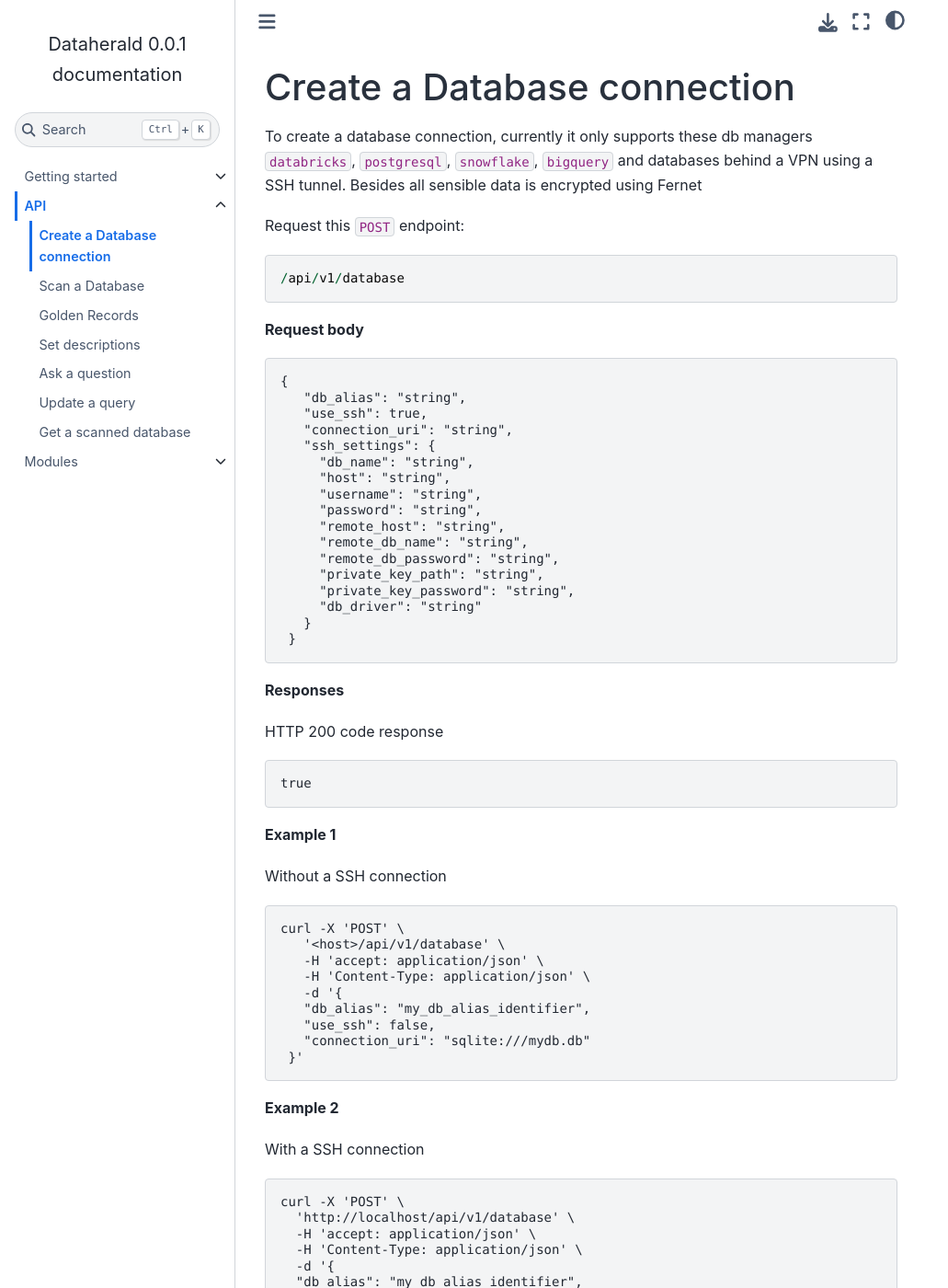
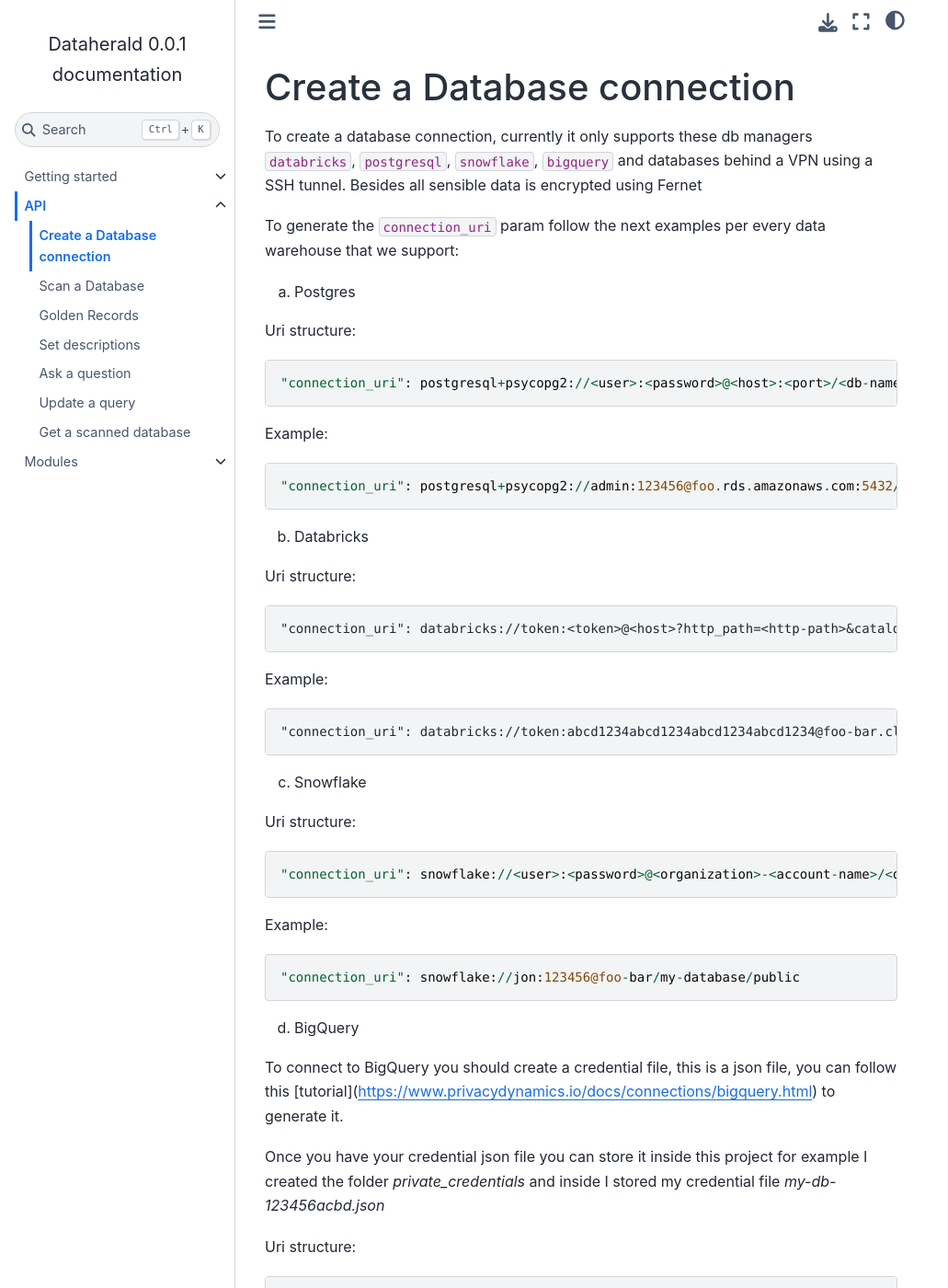
Before and after one commit to Dataherald/dataherald, a Sphinx documentation site: the page built from docs/api.database.rst, in a window 1280 px wide and 1400 px high. Shown: the whole window at 92% size, without its empty margins (0-1031 px from the left). Built offline with Sphinx 7.4.7 and the Sphinx Book theme 1.1.4, drawn with Linux system fonts in a browser that asks for light colours; some of the changed text lies outside the part shown.

Commit message:
DH-4514 Add in readme how to create DB_URI connections and add scanned db endpoint example

```diff
--- a/docs/api.database.rst
+++ b/docs/api.database.rst
@@ -5,7 +5,57 @@ To create a database connection, currently it only supports these db managers
 ``databricks``, ``postgresql``, ``snowflake``, ``bigquery`` and databases behind a VPN using a SSH tunnel.
 Besides all sensible data is encrypted using Fernet
 
-Request this ``POST`` endpoint::
+To generate the ``connection_uri`` param follow the next examples per every data warehouse that we support:
+
+a) Postgres
+
+Uri structure::
+
+"connection_uri": postgresql+psycopg2://<user>:<password>@<host>:<port>/<db-name>
+
+Example::
+
+"connection_uri": postgresql+psycopg2://admin:123456@foo.rds.amazonaws.com:5432/my-database
+
+b) Databricks
+
+Uri structure::
+
+"connection_uri": databricks://token:<token>@<host>?http_path=<http-path>&catalog=<catalog>&schema=<schema-name>
+
+Example::
+
+"connection_uri": databricks://token:abcd1234abcd1234abcd1234abcd1234@foo-bar.cloud.databricks.com?http_path=sql/protocolv1/o/123456/123-1234-abcdabcd&catalog=foobar&schema=default
+
+c) Snowflake
+
+Uri structure::
+
+"connection_uri": snowflake://<user>:<password>@<organization>-<account-name>/<database>/<schema>
+
+Example::
+
+"connection_uri": snowflake://jon:123456@foo-bar/my-database/public
+
+
+d) BigQuery
+
+To connect to BigQuery you should create a credential file, this is a json file, you can
+follow this [tutorial](https://www.privacydynamics.io/docs/connections/bigquery.html) to generate it.
+
+Once you have your credential json file you can store it inside this project for example I created the folder
+`private_credentials` and inside I stored my credential file `my-db-123456acbd.json`
+
+Uri structure::
+
+"connection_uri": bigquery://<project>/<database>?credentials_path=<path-to-your-credential-file>
+
+Example::
+
+"connection_uri": bigquery://v2-real-estate/K2?credentials_path=./private_credentials/my-db-123456acbd.json
+
+
+**Request this POST endpoint**::
 
    /api/v1/database
 
```
Also changed, not shown: README.md (+59 -1 lines).
